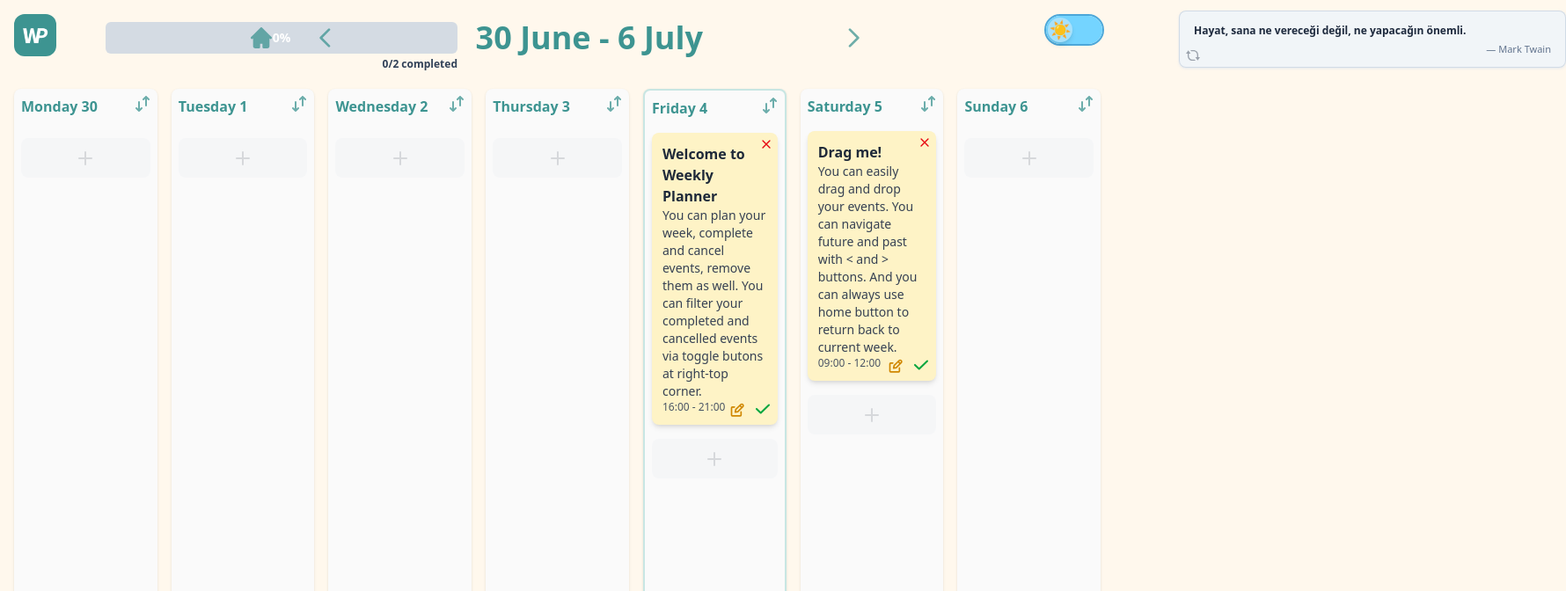
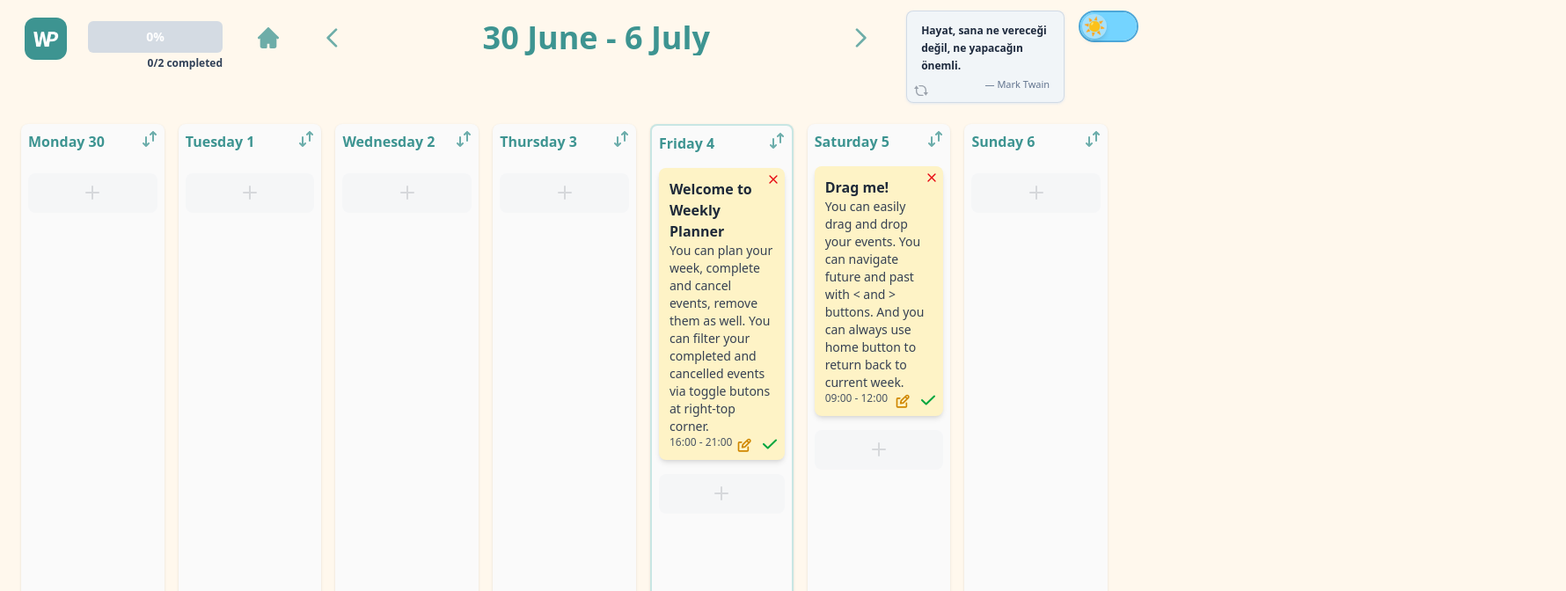
Before and after one commit to AliGurSoftDev/weekly-planner, a React (Vite) app: page / in a window 1280 px wide. Shown: the top 672 px of the page at 88% size, 1780 px wide, since content can reach past the window. Built offline with nearby package versions, Linux system fonts and the light colour scheme.

Commit message:
Resolution fix.

```diff
--- a/src/App.jsx
+++ b/src/App.jsx
@@ -131,7 +131,6 @@ const App = () => {
     const { source, destination } = result;
     if (!destination) return;
 
-    // If dropped in the same column and position, do nothing
     if (
       source.droppableId === destination.droppableId &&
       source.index === destination.index
@@ -140,7 +139,6 @@ const App = () => {
     }
 
     setEvents((prevEvents) => {
-      // Get all events for the source and destination columns
       const sourceDate = source.droppableId;
       const destDate = destination.droppableId;
       const eventsForSource = prevEvents.filter((e) => e.date === sourceDate);
@@ -149,31 +147,23 @@ const App = () => {
         (e) => e.date !== sourceDate && e.date !== destDate,
       );
 
-      // Find the event being moved
       const movingEvent = eventsForSource[source.index];
       if (!movingEvent) return prevEvents;
 
-      // Remove from source
       let newSource = [...eventsForSource];
       newSource.splice(source.index, 1);
 
-      // If moving within the same column
       if (sourceDate === destDate) {
         newSource.splice(destination.index, 0, movingEvent);
-        // Rebuild the events array for this date
         const reordered = [
           ...otherEvents,
           ...newSource.map((e) => (e.id === movingEvent.id ? { ...e } : e)),
         ];
-        // Keep the order for other columns
         return reordered;
       } else {
-        // Moving to a different column
         let newDest = [...eventsForDest];
-        // Update the date of the moving event
         const movedEvent = { ...movingEvent, date: destDate };
         newDest.splice(destination.index, 0, movedEvent);
-        // Rebuild the events array for both columns
         const reordered = [...otherEvents, ...newSource, ...newDest];
         return reordered;
       }
@@ -183,7 +173,7 @@ const App = () => {
   const sortEventsForDate = (date) => {
     setEvents((prev) => {
       const sorted = [...prev].sort((a, b) => {
-        if (a.date !== date || b.date !== date) return 0; // Only sort this day
+        if (a.date !== date || b.date !== date) return 0;
 
         if (!a.startTime && b.startTime) return 1;
         if (a.startTime && !b.startTime) return -1;
@@ -198,7 +188,6 @@ const App = () => {
       return sorted;
     });
 
-    // Toggle sort direction for next time
     setSortOrderByDate((prev) => ({
       ...prev,
       [date]: !(prev[date] ?? true),
@@ -250,9 +239,12 @@ const App = () => {
 
   return (
     <ActiveFormProvider>
-      <div className="w-[99vw] min-w-6xl h-[98vh]">
-        <div className=" relative flex justify-center items-center mb-4 mt-4">
-          <div className="absolute left-4 top-0 !rounded-xl !bg-[#3D9491] aspect-square p-2">
+      <div className="w-[99vw] min-w-6xl ml-2 h-[99vh]">
+        {/* ── HEADER ── */}
+        <div className="flex items-start mb-2 px-3 mt-2 gap-4">
+          {/* LEFT 30%: Logo + Progress Bar */}
+          <div className="basis-[30%] flex items-center gap-6 min-w-0">
+            <div className="!rounded-xl !bg-[#3D9491] aspect-square p-2 flex-shrink-0 ml-2">
               <img
                 src="./logo.png"
                 alt="Weekly Planner"
@@ -260,8 +252,7 @@ const App = () => {
                 title="Bu proje hayatımın ışığına, Yağmur Kahramanlı'ya adanmıştır."
               />
             </div>
-
-          <div className="absolute left-30 justify-center min-w-[400px] max-w-[400px]">
+            <div className="flex-1 min-w-0 pt-4">
               <div className="relative h-9 rounded-md bg-slate-300/80 overflow-hidden">
                 <div
                   className="absolute inset-y-0 left-0 bg-emerald-500 transition-all duration-600"
@@ -278,17 +269,17 @@ const App = () => {
                   {completionPercentage}%
                 </div>
               </div>
-
-            <div className="absolute right-0 text-xs font-semibold text-slate-700 dark:text-slate-200 mt-1">
+              <div className="text-right text-xs font-semibold text-slate-700 dark:text-slate-200 mt-1">
                 {completedCount}/{totalCount} completed
               </div>
             </div>
+          </div>
 
+          {/* CENTER 40%: Navigation */}
+          <div className="basis-[40%] flex items-center mt-2 justify-center flex-shrink-0">
             <button
               className="!bg-transparent opacity-75 hover:opacity-100 focus:!outline-0 active:opacity-50"
-            onClick={() => {
-              setDisplayedWeek(0);
-            }}
+              onClick={() => setDisplayedWeek(0)}
             >
               <HomeIcon size={8} />
             </button>
@@ -298,12 +289,21 @@ const App = () => {
             >
               <LeftIcon size={8} />
             </button>
-          <p className="text-4xl font-bold w-lg text-center">
+            <p className="text-4xl font-bold text-center truncate w-lg">
               {getWeekRange(weekOffset)}
             </p>
+            <button
+              className="px-3 py-1 ml-2 rounded !bg-transparent opacity-75 hover:opacity-100 focus:!outline-0"
+              onClick={() => setDisplayedWeek(1)}
+            >
+              <RightIcon size={8} />
+            </button>
+          </div>
 
+          {/* RIGHT 30%: Quote + Theme Toggle */}
+          <div className="basis-[30%] mt-1 flex items-start gap-4 min-w-0">
             {dailyMotivationalQuote.quote && (
-            <div className="absolute -top-1 left-335 w-[440px]">
+              <div className="flex-1 min-w-[180px]">
                 <div className="relative rounded-lg border border-slate-300/80 bg-slate-100/95 px-4 py-3 text-xs text-slate-800 shadow-sm shadow-slate-200/80 transition-all duration-300 dark:border-slate-600/80 dark:bg-slate-900/95 dark:text-slate-100 dark:shadow-slate-200/20">
                   <p className="font-semibold leading-5">
                     {dailyMotivationalQuote.quote}
@@ -322,16 +322,7 @@ const App = () => {
                 </div>
               </div>
             )}
-
-          <button
-            className="px-3 py-1 ml-2 rounded !bg-transparent opacity-75 hover:opacity-100 focus:!outline-0"
-            onClick={() => setDisplayedWeek(1)}
-          >
-            <RightIcon size={8} />
-          </button>
-          {/* <div>motivation corner</div> */}
-          <div className="absolute top-0 right-3 justify-items-end items-center gap-4">
-            <div className="!rounded-full !border-2 dark:border-slate-400/80 border-sky-600/70 ">
+            <div className="!rounded-full !border-2 dark:border-slate-400/80 border-sky-600/70 flex-shrink-0">
               <button
                 onClick={() => setTheme(theme === "light" ? "dark" : "light")}
                 className={`relative w-16 h-8 !rounded-full transition-colors duration-300 focus:!outline-0 ${
@@ -339,8 +330,7 @@ const App = () => {
                 }`}
               >
                 <span
-                  className={`absolute left-[1px] top-[1px] w-7 h-7 !rounded-full bg-neutral-100/40 shadow-md transform transition-transform duration-300
-                   flex justify-center items-center text-center text-xl ${
+                  className={`absolute left-[1px] top-[1px] w-7 h-7 !rounded-full bg-neutral-100/40 shadow-md transform transition-transform duration-300 flex justify-center items-center text-center text-xl ${
                     theme === "dark" ? "translate-x-8" : ""
                   }`}
                 >
@@ -386,6 +376,7 @@ const App = () => {
             </div> */}
           </div>
         </div>
+
         <DragDropContext onDragEnd={onDragEnd}>
           <WeekView
             events={filterEvents()}
```
Lines whose indentation alone changed are shown as unchanged.
